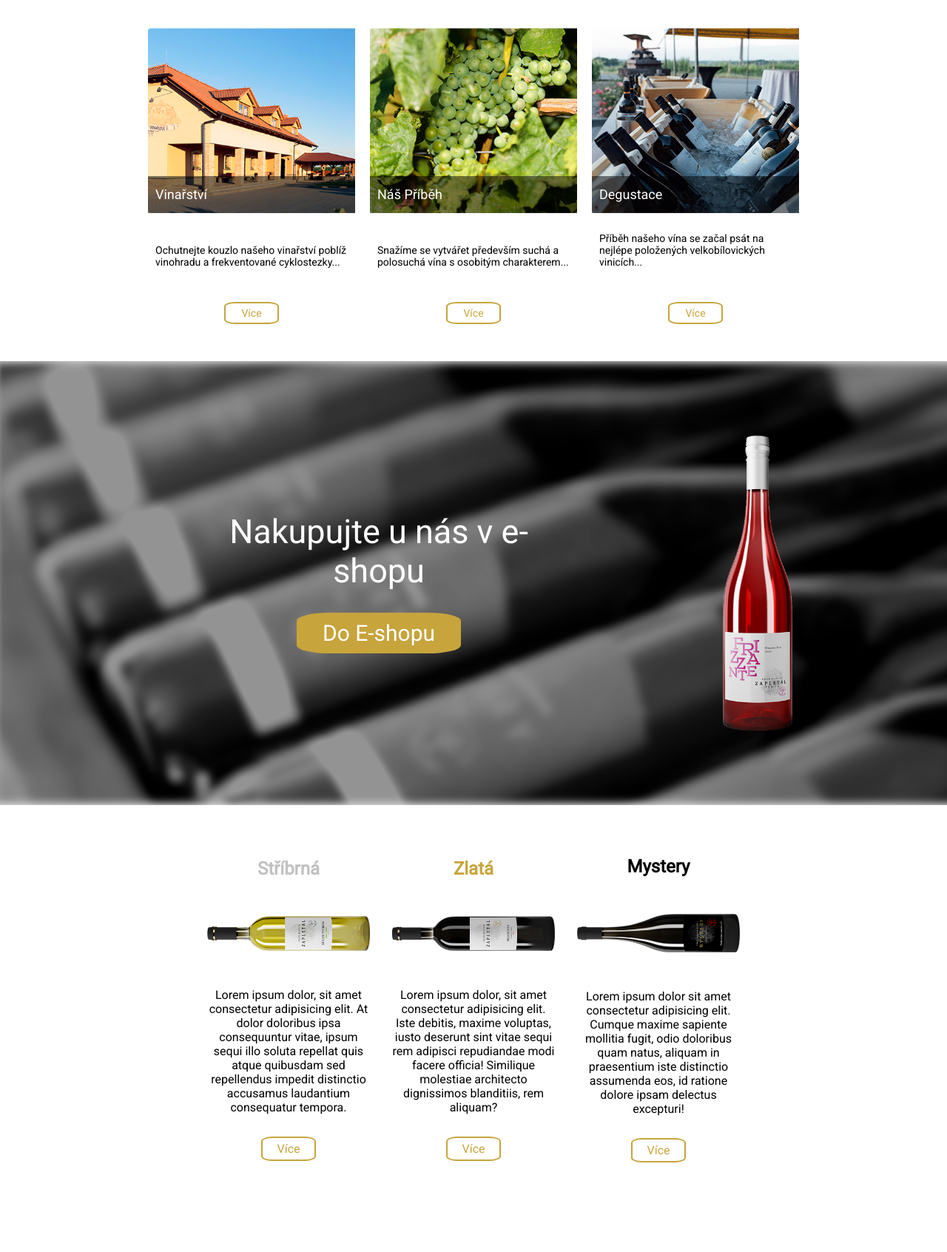
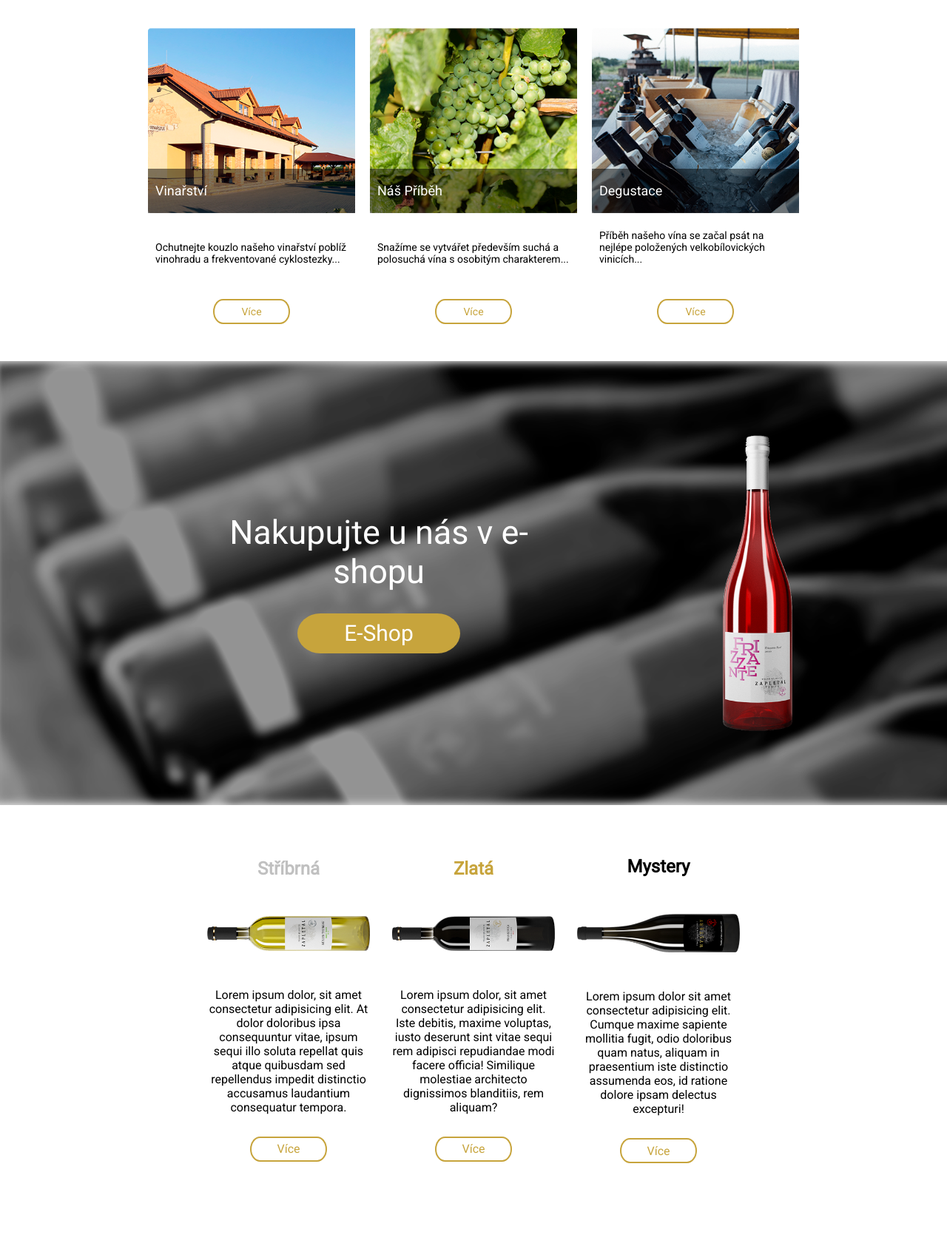
Before and after one commit to malic296/winary, a PHP site: page / in a window 1280 px wide. Shown: the part 633-2325 px from the top of the page at 74% size. Run offline with PHP 8.4, Linux system fonts and the light colour scheme; some libraries are stand-ins or nearby versions.

Commit message:
Add files via upload

```diff
--- a/index.php
+++ b/index.php
@@ -66,7 +66,13 @@
             <div class="nav1-2">
                 Ochutnejte kouzlo našeho vinařství poblíž vinohradu a frekventované cyklostezky...<br><br>
                 <div class="nocontent"></div>
-                <a href = "vinarstvi.php" onmouseenter = "cernazlata1()" onmouseleave="zlatacerna1()"><div class="nav1-btn" id = "nav1-btn">Více</div></a>
+                <a href = "vinarstvi.php" onmouseenter = "cernazlata1()" onmouseleave="zlatacerna1()">
+                <div class="vice">
+                    <div class="vice-left" id = "nav1-btn1"></div>
+                    <div class="vice-stred" id = "nav1-btn2">Více</div>
+                    <div class="vice-right" id = "nav1-btn3"></div>
+                </div>
+                </a>
             </div>
 
         </div>
@@ -76,7 +82,13 @@
             <div class="nav2-2">
                 Snažíme se vytvářet především suchá a polosuchá vína s osobitým charakterem...<br><br>
                 <div class="nocontent"></div>
-                <a href = "story.php" onmouseenter = "cernazlata2()" onmouseleave="zlatacerna2()"><div class="nav2-btn" id = "nav2-btn">Více</div></a>
+                <a href = "story.php" onmouseenter = "cernazlata2()" onmouseleave="zlatacerna2()">
+                <div class="vice">
+                    <div class="vice-left" id = "nav2-btn1"></div>
+                    <div class="vice-stred" id = "nav2-btn2">Více</div>
+                    <div class="vice-right" id = "nav2-btn3"></div>
+                </div>
+                </a>
             </div>
 
         </div>
@@ -86,7 +98,13 @@
             <div class="nav3-2">
                 Příběh našeho vína se začal psát na nejlépe položených velkobílovických vinicích...<br><br>
                 <div class="nocontent"></div>
-                <a href = "degustace.php" onmouseenter = "cernazlata3()" onmouseleave="zlatacerna3()"><div class="nav3-btn" id = "nav3-btn">Více</div></a>
+                <a href = "degustace.php" onmouseenter = "cernazlata3()" onmouseleave="zlatacerna3()">
+                <div class="vice">
+                    <div class="vice-left" id = "nav3-btn1"></div>
+                    <div class="vice-stred" id = "nav3-btn2">Více</div>
+                    <div class="vice-right" id = "nav3-btn3"></div>
+                </div>
+                </a>
             </div>
 
         </div>
@@ -95,7 +113,13 @@
     <div class="blur-all">
         <div class="blur1">
             <div class="blur-text">Nakupujte u nás v e-shopu</div>
-            <a href = "Eshop.php"><div class="blur-btn">Do E-shopu</div></a>
+            <a href = "Eshop.php">
+                <div class="vice eshop-vice">
+                    <div class="vice-left shopleft"></div>
+                    <div class="shopstred">E-Shop</div>
+                    <div class="vice-right shopright"></div>
+                </div>
+            </a>
         </div>
         <div class="blur2">
             <img src = "vinarstvi/cervena_flaska.png" class = "blur-pic">
@@ -111,7 +135,13 @@
             <div class="nocontent">
 
             </div>
-            <a href = "degustace.php"><div class="bottle-btn">Více</div></a>
+            <a href = "degustace.php" onmouseenter = "bilazlata1()" onmouseleave="zlatabila1()">
+                <div class="bottle-btn">
+                    <div class="vice-left" id = "vice-left1"></div>
+                    <div class="vice-stred" id = "vice-stred1">Více</div>
+                    <div class="vice-right" id = "vice-right1"></div>
+                </div>
+            </a>
         </div>
 
         <div class="bottle-gold">
@@ -122,7 +152,13 @@
             <div class="nocontent">
 
             </div>
-            <a href = "degustace.php"><div class="bottle-btn">Více</div></a>
+            <a href = "degustace.php" onmouseenter = "bilazlata2()" onmouseleave="zlatabila2()">
+                <div class="bottle-btn">
+                    <div class="vice-left" id = "vice-left2"></div>
+                    <div class="vice-stred" id = "vice-stred2">Více</div>
+                    <div class="vice-right" id = "vice-right2"></div>
+                </div>
+            </a>
         </div>
 
         <div class="bottle-mystery">
@@ -133,7 +169,13 @@
             <div class="nocontent">
 
             </div>
-            <a href = "degustace.php"><div class="bottle-btn">Více</div></a>
+            <a href = "degustace.php" onmouseenter = "bilazlata3()" onmouseleave="zlatabila3()">
+                <div class="bottle-btn">
+                    <div class="vice-left" id = "vice-left3"></div>
+                    <div class="vice-stred" id = "vice-stred3">Více</div>
+                    <div class="vice-right" id = "vice-right3"></div>
+                </div>
+            </a>
         </div>
     </div>
 
@@ -149,7 +191,13 @@
                     co nejkvalitnější hrozen při co nejmenším zatížení přírody. Proto ve vinici nepoužíváme
                     žádné pesticidy ani herbicidy a všechny vinice jsou kompletně zatravněny.<br><br><br>
                 </div>
-                <div class="degustace-btn">Mám Zájem</div>
+                <a href = "vinarstvi.php">
+                    <div class="vice eshop-vice">
+                        <div class="vice-left shopleft"></div>
+                        <div class="deguststred">Mám Zájem</div>
+                        <div class="vice-right shopright"></div>
+                    </div>
+                </a>
             </div>
         </div>
 
--- a/styles.css
+++ b/styles.css
@@ -258,7 +258,7 @@ h2{
     width:100%;
     align-items: center;
     font-family: 'Roboto', sans-serif;
-    height:20%;
+    height:60px;
     font-size:18px;
 }
 
@@ -339,14 +339,14 @@ h2{
 }
 
 @keyframes bigger {
-    0%{height:40px;background-color:rgb(0,0,0,0.5)}
+    0%{height:60px;background-color:rgb(0,0,0,0.5)}
     100%{height:250px;background-color: rgb(199,164,60,0.5);}
 }
 @keyframes smaller {
     0%{height:250px;background-color: rgb(199,164,60,0.5);}
-    100%{height:40px;background-color:rgb(0,0,0,0.5);}
+    100%{height:60px;background-color:rgb(0,0,0,0.5);}
 }
-@keyframes cabada {
+@keyframes white {
     0%{background-color: rgb(199,164,60); color:white;}
     100%{background-color: white;color:rgb(199,164,60);}
 }
@@ -415,43 +415,9 @@ h2{
     font-family: 'Roboto', sans-serif;
     text-align: center;
 }
-.blur-btn{
-    margin-top:30px;
-    color: white;
-    font-family: 'Roboto', sans-serif;
-    font-size: 30px;
-    background-color: rgb(199,164,60);
-    padding-top: 10px;
-    padding-bottom: 10px;
-    padding-left: 35px;
-    padding-right: 35px;
-    border-radius: 20%;
-    text-align: center;
-}
-.blur-btn:hover{
-    scale:1.1;
-    transition: .4s;
-    color: black;
-}
 
 /*3 BOTTLES -------------------------------------------------------------------------------------------------------*/
 
-.bottle-btn{
-    border:2px solid rgb(199,164,60);
-    border-radius: 20%;
-    color:rgb(199,164,60);
-    width:60px;
-    padding:5px;
-    display: flex;
-    justify-content: center;
-    align-items: center;
-    font-family: 'Roboto', sans-serif;
-}
-.bottle-btn:hover{
-    background-color: rgb(199,164,60);
-    color:white;
-    transition: .4s;
-}
 .bottles{
     display: flex;
     flex-direction: row;
@@ -708,8 +674,141 @@ footer{
     width:100%;
 }
 
+/*MORE BTNS ----------------------------------------------------------------------------*/
 
+.vice{
+    display: flex;
+    flex-direction: row;
+}
 
+.vice-left{
+    width:25px;
+    height:30px;
+    border: 2px solid rgb(199,164,60);
+    border-top-left-radius: 100%;
+    border-bottom-left-radius: 100%;
+    border-right:0px;
+
+}
+.vice-stred{
+    height:30px;
+    border-top:2px solid rgb(199,164,60);
+    border-bottom: 2px solid rgb(199,164,60);
+    width:50px;
+    display: flex;
+    justify-content: center;
+    align-items: center;
+    font-family: 'Roboto', sans-serif;
+    color: rgb(199,164,60);
+}
+.vice-right{
+    width:25px;
+    border: 2px solid rgb(199,164,60);
+    border-top-right-radius: 100%;
+    border-bottom-right-radius: 100%;
+    border-left:0px;
+    overflow:hidden;
+
+}
+
+.eshop-vice{
+    margin-top:30px;
+    color: white;
+    font-family: 'Roboto', sans-serif;
+    font-size: 30px;
+    text-align: center;
+}
+
+.shopleft{
+    padding-top: 10px;
+    padding-bottom: 10px;
+    padding-left: 35px;
+    background-color: rgb(199,164,60);
+}
+.shopstred{
+    padding-top: 10px;
+    padding-bottom: 10px;
+    height:30px;
+    border-top:2px solid rgb(199,164,60);
+    border-bottom: 2px solid rgb(199,164,60);
+    border-left:1px solid rgb(199,164,60);
+    border-right:1px solid rgb(199,164,60);
+    width:fit-content;
+    display: flex;
+    justify-content: center;
+    align-items: center;
+    font-family: 'Roboto', sans-serif;
+    background-color: rgb(199,164,60);
+    font-size:30px;
+    color: white;
+}
+.deguststred{
+    padding-top: 10px;
+    padding-bottom: 10px;
+    height:30px;
+    border-top:2px solid rgb(199,164,60);
+    border-bottom: 2px solid rgb(199,164,60);
+    border-left:1px solid rgb(199,164,60);
+    border-right:1px solid rgb(199,164,60);
+    width:fit-content;
+    display: flex;
+    justify-content: center;
+    align-items: center;
+    font-family: 'Roboto', sans-serif;
+    background-color: rgb(199,164,60);
+    color: white;
+    font-size:15px;
+}
+.shopright{
+    padding-top: 10px;
+    padding-bottom: 10px;
+    padding-right: 35px;
+    background-color: rgb(199,164,60);
+
+}
+.eshop-vice:hover{
+    scale:1.3;
+    transition: .4s;
+}
+
+.bottle-btn{
+    display: flex;
+    flex-direction: row;
+}
+
+@keyframes vice-bila {
+    0%{background-color: rgb(199,164,60);}
+    100%{background-color: white}
+}
+
+@keyframes vice-zlata {
+    0%{background-color: white;}
+    100%{background-color: rgb(199,164,60);}
+}
+@keyframes vice-text-bila {
+    0%{color: rgb(199,164,60); background-color: white;}
+    100%{color: white; background-color: rgb(199,164,60);}
+}
+@keyframes vice-text-zlata {
+    0%{color: white;background-color: rgb(199,164,60);}
+    100%{color: rgb(199,164,60);background-color: white;}
+}
+
+.vice-bila{
+    animation: vice-bila 0.3s forwards ease-in-out;
+}
+
+.vice-zlata{
+    animation: vice-zlata 0.3s forwards ease-in-out;
+}
+
+.vice-text-zlata{
+    animation: vice-text-bila 0.3s forwards ease-in-out;
+}
+
+.vice-text-bila{
+    animation: vice-text-zlata 0.3s forwards ease-in-out;
+}
 
 
 
```
Also changed, not shown: script.js (+97 -12 lines).
